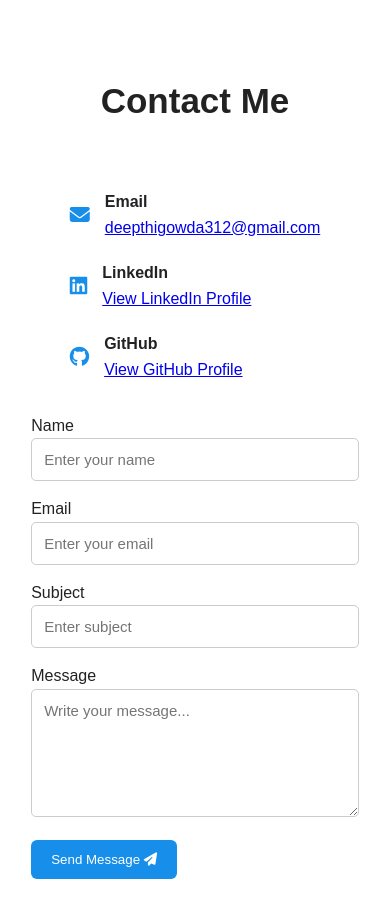
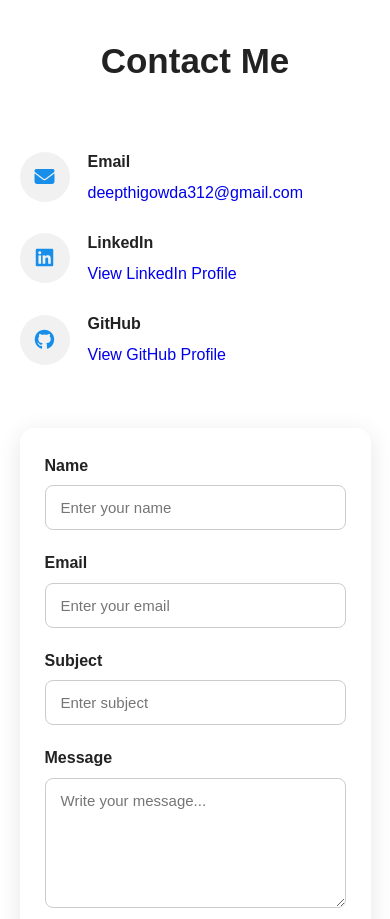
Before and after one commit to deepthigowda13/portfolio, a plain HTML site: page index.html in a window 390 px wide. Shown: the part 4380-5299 px from the top of the page. Drawn offline with Linux system fonts and the light colour scheme.

Commit message:
module 5

```diff
--- a/style.css
+++ b/style.css
@@ -692,3 +692,168 @@ body.dark .menu-btn {
     }
 
 }
+/* ================= MODULE 5 - CONTACT ================= */
+
+.contact-section {
+    padding: 80px 8%;
+}
+
+.contact-container {
+    max-width: 1100px;
+    margin: 40px auto 0;
+    display: grid;
+    grid-template-columns: 1fr 1fr;
+    gap: 50px;
+    align-items: start;
+}
+
+
+/* Contact Information */
+
+.contact-info h3 {
+    font-size: 28px;
+    margin-bottom: 15px;
+}
+
+.contact-info > p {
+    line-height: 1.7;
+    margin-bottom: 30px;
+}
+
+
+.contact-item {
+    display: flex;
+    align-items: center;
+    gap: 18px;
+    margin-bottom: 25px;
+}
+
+
+.contact-item > i {
+    width: 50px;
+    height: 50px;
+    border-radius: 50%;
+    display: flex;
+    align-items: center;
+    justify-content: center;
+    font-size: 20px;
+    background: #f1f1f1;
+}
+
+
+.contact-item h4 {
+    margin-bottom: 5px;
+}
+
+
+.contact-item a {
+    text-decoration: none;
+    transition: 0.3s;
+}
+
+
+.contact-item a:hover {
+    text-decoration: underline;
+}
+
+
+/* Contact Form */
+
+.contact-form {
+    padding: 30px;
+    border-radius: 15px;
+    box-shadow: 0 5px 25px rgba(0, 0, 0, 0.1);
+}
+
+
+.form-group {
+    margin-bottom: 20px;
+}
+
+
+.form-group label {
+    display: block;
+    margin-bottom: 7px;
+    font-weight: 600;
+}
+
+
+.contact-form input,
+.contact-form textarea {
+    width: 100%;
+    padding: 13px 15px;
+    border: 1px solid #ccc;
+    border-radius: 8px;
+    outline: none;
+    font-family: inherit;
+    font-size: 15px;
+    transition: 0.3s;
+}
+
+
+.contact-form input:focus,
+.contact-form textarea:focus {
+    border-color: #007bff;
+}
+
+
+.contact-form textarea {
+    resize: vertical;
+}
+
+
+.contact-form button {
+    border: none;
+    cursor: pointer;
+}
+
+
+#form-message {
+    margin-top: 15px;
+    font-weight: 600;
+}
+
+
+/* Dark Mode */
+
+body.dark-mode .contact-form {
+    background: #1f1f1f;
+}
+
+
+body.dark-mode .contact-item > i {
+    background: #292929;
+}
+
+
+body.dark-mode .contact-form input,
+body.dark-mode .contact-form textarea {
+    background: #181818;
+    color: white;
+    border-color: #444;
+}
+
+
+body.dark-mode .form-group label {
+    color: white;
+}
+
+
+/* Mobile Responsive */
+
+@media (max-width: 768px) {
+
+    .contact-container {
+        grid-template-columns: 1fr;
+        gap: 35px;
+    }
+
+    .contact-section {
+        padding: 60px 5%;
+    }
+
+    .contact-form {
+        padding: 25px;
+    }
+
+}
```
